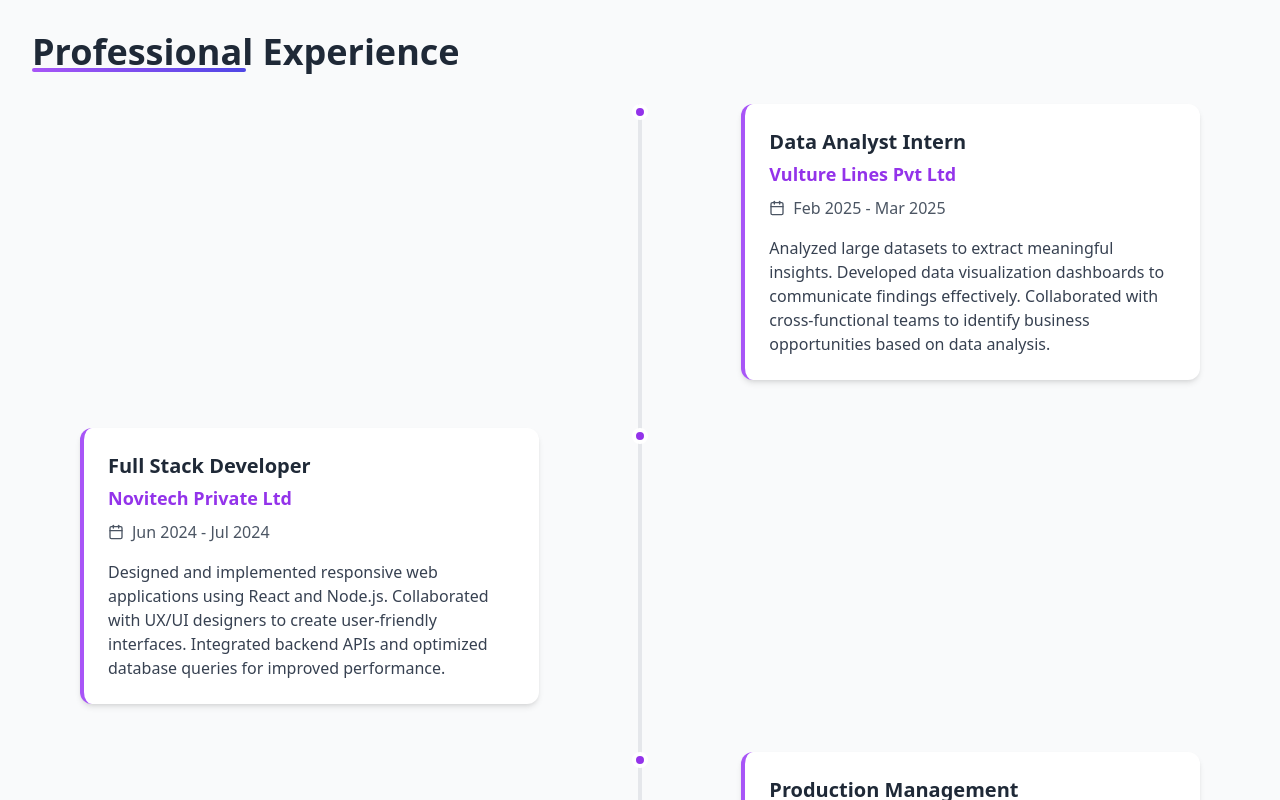
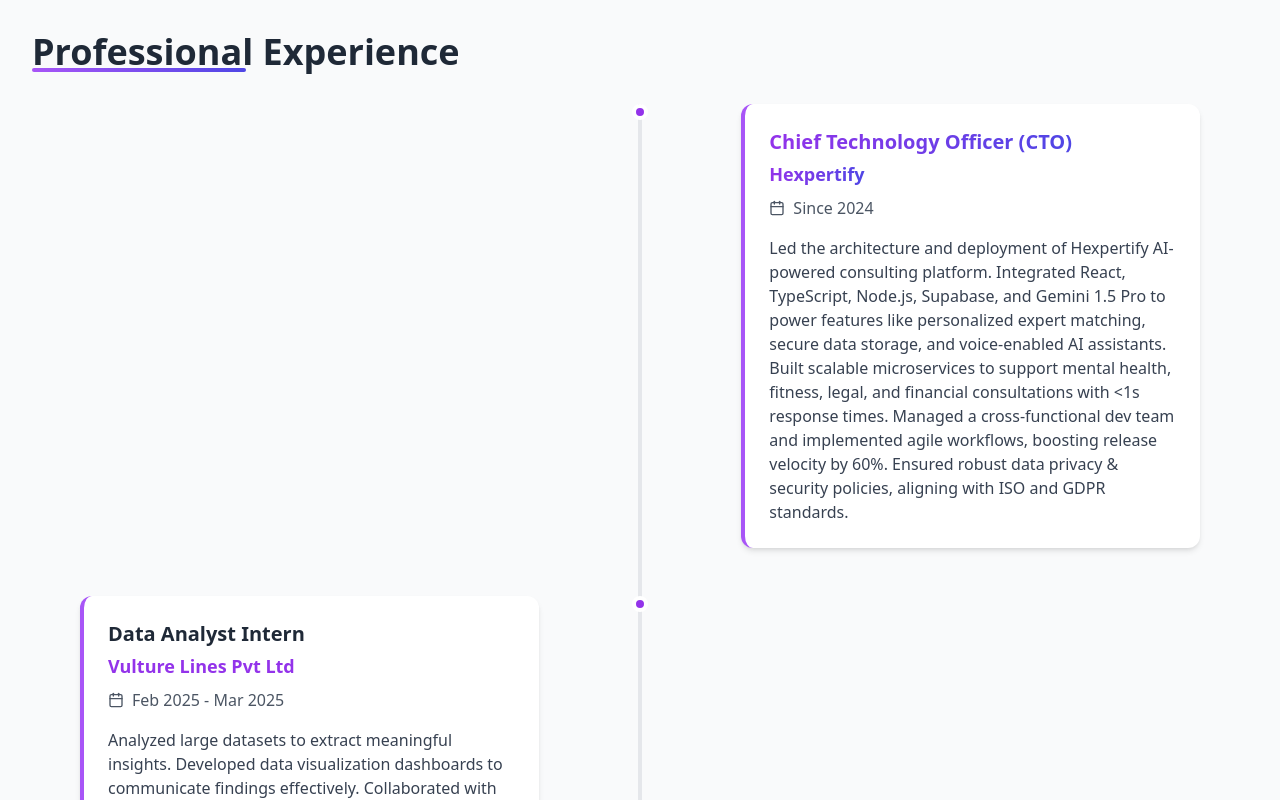
Before and after one commit to Hari-Eshwaran/portfolio, a React (Vite) app: page / in a window 1280 px wide. Shown: the part 1700-2500 px from the top of the page. Built offline with nearby package versions, Linux system fonts and the light colour scheme.

Commit message:
updated Hexpertify

```diff
--- a/src/components/sections/Experience.tsx
+++ b/src/components/sections/Experience.tsx
@@ -10,6 +10,12 @@ interface ExperienceItem {
 
 const Experience: React.FC = () => {
   const experiences: ExperienceItem[] = [
+    {
+      company: 'Hexpertify',
+      position: 'Chief Technology Officer (CTO)',
+      period: 'Since 2024',
+      description: 'Led the architecture and deployment of Hexpertify AI-powered consulting platform. Integrated React, TypeScript, Node.js, Supabase, and Gemini 1.5 Pro to power features like personalized expert matching, secure data storage, and voice-enabled AI assistants. Built scalable microservices to support mental health, fitness, legal, and financial consultations with <1s response times. Managed a cross-functional dev team and implemented agile workflows, boosting release velocity by 60%. Ensured robust data privacy & security policies, aligning with ISO and GDPR standards.'
+    },
     {
       company: 'Vulture Lines Pvt Ltd',
       position: 'Data Analyst Intern',
@@ -48,8 +54,24 @@ const Experience: React.FC = () => {
 
                 <div className={`md:w-5/12 ${index % 2 === 0 ? 'md:pr-12 md:ml-auto' : 'md:pl-12'}`}>
                   <div className="exp-card">
-                    <h3 className="text-xl font-bold mb-1">{exp.position}</h3>
-                    <h4 className="text-lg text-purple-600 dark:text-purple-400 mb-2">{exp.company}</h4>
+                    <h3 className="text-xl font-bold mb-1">
+                      {exp.position === 'Chief Technology Officer (CTO)' ? (
+                        <span className="bg-gradient-to-r from-purple-600 to-indigo-600 bg-clip-text text-transparent">
+                          {exp.position}
+                        </span>
+                      ) : (
+                        exp.position
+                      )}
+                    </h3>
+                    <h4 className="text-lg text-purple-600 dark:text-purple-400 mb-2">
+                      {exp.company === 'Hexpertify' ? (
+                        <span className="bg-gradient-to-r from-purple-600 to-indigo-600 bg-clip-text text-transparent">
+                          {exp.company}
+                        </span>
+                      ) : (
+                        exp.company
+                      )}
+                    </h4>
                     <div className="flex items-center mb-4 text-gray-600 dark:text-gray-400">
                       <Calendar size={16} className="mr-2" />
                       {exp.period}
--- a/src/components/sections/Hero.tsx
+++ b/src/components/sections/Hero.tsx
@@ -14,7 +14,7 @@ const Hero: React.FC = () => {
               Hello, I'm <span className="gradient-text">Harishwaran.P</span>
             </h1>
             <h2 className="text-xl md:text-2xl mb-6 text-gray-700 dark:text-gray-300">
-              AI & Data Science Student | Full Stack Developer
+              AI & Data Science Student | Full Stack Developer | Chief Technology Officer (CTO)
             </h2>
             <p className="text-lg mb-8 text-gray-600 dark:text-gray-400 max-w-lg">
               Creative tech enthusiast passionate about AI, data science, and full-stack development.
```
